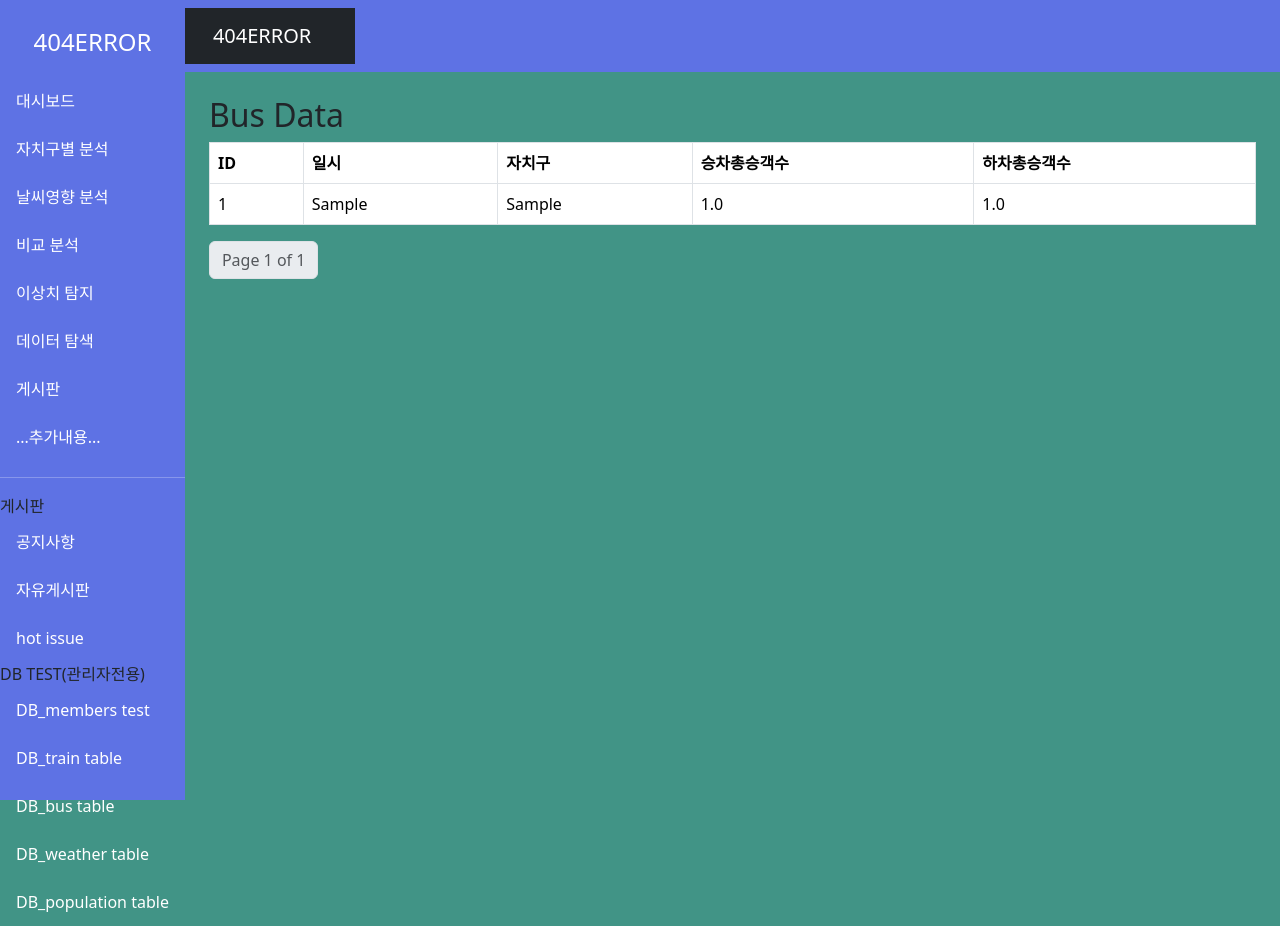
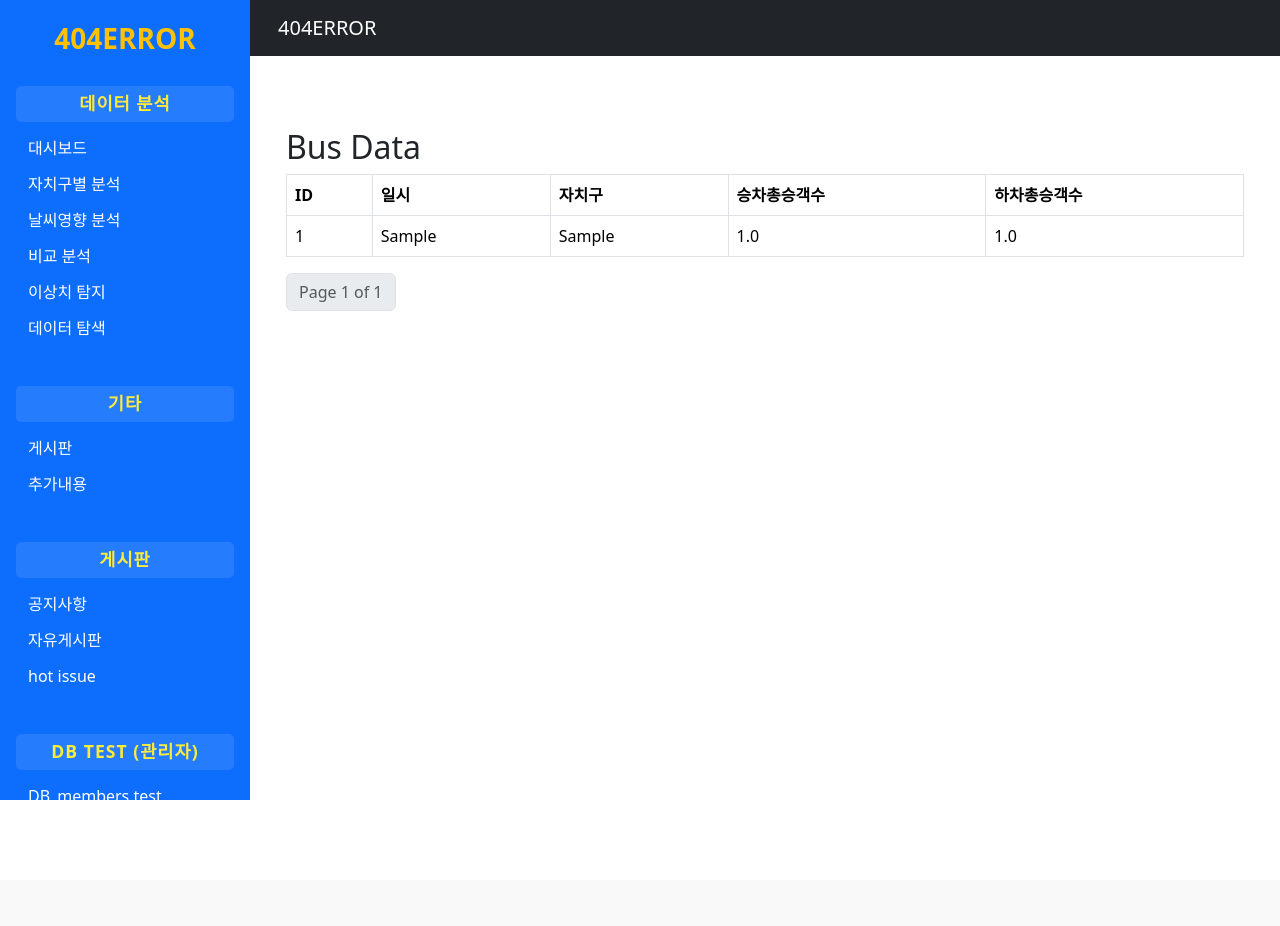
Before and after one commit to humanda-404error/human-da5-404ERROR, a Flask app: page /db_bus in a window 1280 px wide. After the commit the page ends 800 px from the top, so only its background shows below. Run offline with Flask 3, Linux system fonts and the light colour scheme; tables that the repository leaves empty hold one stand-in row (values such as "Sample post"); parts of the project's set-up code (start-up, migrations or seed data) failed here and were passed over.

Commit message:
last setting

```diff
--- a/404ERROR/app/main/commons/common_routes.py
+++ b/404ERROR/app/main/commons/common_routes.py
@@ -3,12 +3,66 @@ from app.auth.routes import get_db_connection
 from app.main.blueprint import main_bp
 from app.models import Member, Notice, Update, Weather, Population, Train, Bus
 
+import requests
+from bs4 import BeautifulSoup
+
 def register_common_routes(main_bp):
+    @main_bp.route('/main')
+    @main_bp.route('/main')
+    def main():
+        notices = Notice.query.order_by(Notice.created_at.desc()).limit(5).all()
+        updates = Update.query.order_by(Update.release_date.desc()).limit(5).all()
+        member_count = Member.query.count()
+
+        # 크롤링된 hot issue 데이터
+        hot_issues = get_hot_issues()  # ["이슈1", "이슈2", ...] 형태 리스트여야 함
+
+        return render_template(
+            'common/main.html',
+            notices=notices if notices else [],
+            updates=updates if updates else [],
+            member_count=member_count if member_count > 0 else [],
+            hot_issues=hot_issues if hot_issues else []  # None 대신 빈 리스트로 기본값 설정
+        )
+
+    def get_hot_issues():
+        try:
+            url = "https://www.bigkinds.or.kr/"
+            res = requests.get(url)
+            res.raise_for_status()  # 요청에 실패하면 예외 발생
+
+            soup = BeautifulSoup(res.text, 'html.parser')
+
+            # <a> 태그에서 'data-topic' 속성 값을 추출
+            issue_elements = soup.find_all('a', class_='issupop-btn')
+
+            # 'data-topic' 속성에서 이슈 제목만 추출
+            issues = [element.get('data-topic') for element in issue_elements if element.get('data-topic')]
+
+            return issues[:5]  # 첫 5개 이슈만 반환
+
+        except requests.exceptions.RequestException as e:
+            print(f"크롤링 중 오류 발생: {e}")
+            return []  # 예외 발생 시 빈 리스트 반환
+
     @main_bp.route('/')
     def index():
-            if 'user_id' not in session:
-                return redirect(url_for('auth.login'))  # 로그인 안했으면 로그인으로 보내기
-            return render_template('common/main.html', logged_in=True)
+        if 'user_id' not in session:
+            return redirect(url_for('auth.login'))
+
+        notices = Notice.query.order_by(Notice.created_at.desc()).limit(5).all()
+        updates = Update.query.order_by(Update.release_date.desc()).limit(5).all()
+        member_count = Member.query.count()
+        hot_issues = get_hot_issues()
+
+        return render_template(
+            'common/main.html',
+            logged_in=True,
+            notices=notices if notices else [],
+            updates=updates if updates else [],
+            member_count=member_count if member_count > 0 else [],
+            hot_issues=hot_issues if hot_issues else []
+        )
 
     @main_bp.route('/members')
     def members():
--- a/404ERROR/app/main/templates/common/base.html
+++ b/404ERROR/app/main/templates/common/base.html
@@ -1,4 +1,3 @@
-<!-- templates/base.html -->
 <!DOCTYPE html>
 <html lang="ko">
 <head>
@@ -7,73 +6,81 @@
     <link href="https://cdn.jsdelivr.net/npm/bootstrap@5.3.2/dist/css/bootstrap.min.css" rel="stylesheet">
     <link href="{{ url_for('static', filename='css/common.css') }}" rel="stylesheet">
 </head>
+
 <body>
-<div class="d-flex">
     <!-- Sidebar -->
-    <div class="sidebar">
-        <h4 class="text-white text-center">
-            <a href="{{ url_for('main.index') }}" class="text-white text-decoration-none">404ERROR</a>
+    <div class="sidebar bg-primary text-white d-flex flex-column" style="width: 250px; height: 100vh; position: fixed; overflow: hidden;">
+        <div class="p-3 flex-grow-1 d-flex flex-column" style="overflow-y: auto;">
+            <!-- 팀명 -->
+            <h4 class="team-title">
+                <a href="{{ url_for('main.index') }}" class="text-warning text-decoration-none">404ERROR</a>
             </h4>
+
+            <!-- 데이터 분석 섹션 -->
+            <div class="sidebar-section mb-4">
+                <div class="sidebar-title">데이터 분석</div>
                 <a href="{{ url_for('main.dashboard') }}">대시보드</a>
                 <a href="{{ url_for('main.district') }}">자치구별 분석</a>
                 <a href="{{ url_for('main.weather') }}">날씨영향 분석</a>
                 <a href="#">비교 분석</a>
                 <a href="#">이상치 탐지</a>
                 <a href="#">데이터 탐색</a>
+            </div>
+
+            <!-- 기타 섹션 -->
+            <div class="sidebar-section mb-4">
+                <div class="sidebar-title">기타</div>
                 <a href="#">게시판</a>
-        <a href="#">...추가내용...</a>
+                <a href="#">추가내용</a>
                 {% if logged_in %}
                 <a href="{{ url_for('auth.logout') }}">Logout</a>
                 {% endif %}
-        <hr class="text-white">
-        <!-- <a href="#">'<'DB test'>'</a> -->
-        게시판
+            </div>
+
+            <!-- 게시판 섹션 -->
+            <div class="sidebar-section mb-4">
+                <div class="sidebar-title">게시판</div>
                 <a href="{{ url_for('main.members') }}">공지사항</a>
                 <a href="{{ url_for('main.members') }}">자유게시판</a>
                 <a href="{{ url_for('main.members') }}">hot issue</a>
-         DB TEST(관리자전용)
+            </div>
+
+            <!-- DB TEST 섹션 -->
+            <div class="sidebar-section mb-4">
+                <div class="sidebar-title">DB TEST (관리자)</div>
                 <a href="{{ url_for('main.members') }}">DB_members test</a>
                 <a href="{{ url_for('main.db_train') }}">DB_train table</a>
                 <a href="{{ url_for('main.db_bus') }}">DB_bus table</a>
                 <a href="{{ url_for('main.db_weather') }}">DB_weather table</a>
                 <a href="{{ url_for('main.db_population') }}">DB_population table</a>
             </div>
+        </div>
+    </div>
 
     <!-- Main content -->
-    <div class="flex-grow-1">
-        <nav class="navbar navbar-expand-lg navbar-dark navbar-custom">
+    <div class="main-content">
         <!-- 네비게이션 바 -->
         <nav class="navbar navbar-expand-lg navbar-dark bg-dark px-3">
             <div class="container-fluid">
                 <a class="navbar-brand" href="{{ url_for('main.index') }}">404ERROR</a>
-
                 <div class="d-flex ms-auto align-items-center gap-3">
                     {% if session.user_id %}
-                <!-- 알림 및 회원정보 -->
                         <span class="text-white">
                             닉네임: {{ current_user.nickname }} /
                             등급: {{ current_user.grade }} /
                             포인트: {{ current_user.points }}
                         </span>
-
-                <!-- 실시간 채팅 -->
                         <a href="{{ url_for('main.chat') }}" class="btn btn-sm btn-outline-light">실시간채팅</a>
-
-                <!-- 회원정보 수정 -->
                         <a href="{{ url_for('main.profile_edit') }}" class="btn btn-sm btn-outline-light">회원정보 변경</a>
-
-                <!-- 고객센터 -->
                         <a href="{{ url_for('main.support') }}" class="btn btn-sm btn-outline-light">고객센터</a>
                     {% endif %}
                 </div>
             </div>
         </nav>
-        </nav>
 
-        <!-- 페이지별 콘텐츠 삽입 -->
-        <div class="container mt-4">
+        <!-- 콘텐츠 영역 -->
+        <div class="container mt-4 main-container">
             {% block content %}{% endblock %}
-        </div>
         </div>
     </div>
 
--- a/404ERROR/app/models.py
+++ b/404ERROR/app/models.py
@@ -18,6 +18,7 @@ class Member(db.Model):
         return f'<Member {self.username}>'
 
 class Notice(db.Model):
+    __tablename__ = 'notices'
     id = db.Column(db.Integer, primary_key=True)
     title = db.Column(db.String(255), nullable=False)
     content = db.Column(db.Text, nullable=False)
@@ -29,6 +30,7 @@ class Notice(db.Model):
         return f'<Notice {self.title}>'
 
 class Update(db.Model):
+    __tablename__ = 'updates'
     id = db.Column(db.Integer, primary_key=True)
     version = db.Column(db.String(50), nullable=False)
     description = db.Column(db.Text, nullable=False)
--- a/404ERROR/app/static/css/common.css
+++ b/404ERROR/app/static/css/common.css
@@ -1,24 +1,48 @@
-body {
-    background-color: #419486;
-}
-
-.sidebar {
-    height: 100vh;
-    background-color: #5e72e4;
-    padding-top: 1rem;
-}
-
+/* sidebar 내부 링크 스타일 */
 .sidebar a {
+    display: block;
     color: white;
-    display: block;
-    padding: 0.75rem 1rem;
+    padding: 6px 12px;
     text-decoration: none;
+    border-radius: 5px;
+    transition: background 0.2s ease;
 }
 
 .sidebar a:hover {
-    background-color: #324cdd;
+    background-color: rgba(255, 255, 255, 0.2);
 }
 
-.navbar-custom {
-    background-color: #5e72e4;
+/* 부주제(섹션 타이틀) 스타일 */
+.sidebar-title {
+    font-weight: bold;
+    font-size: 1.1rem;
+    text-align: center;
+    margin: 1rem 0 0.5rem;
+    padding: 0.3rem 0;
+    background-color: rgba(255, 255, 255, 0.1);
+    border-radius: 5px;
+    color: #ffeb3b;
+    text-transform: uppercase;
+    letter-spacing: 1px;
 }
+
+/* 메인 콘텐츠 시작 위치 */
+.main-content {
+    margin-left: 250px;
+}
+
+/* 콘텐츠 박스 스타일 */
+.main-container {
+    background-color: white;
+    border-radius: 10px;
+    padding: 1.5rem;
+    min-height: 100vh;
+}
+
+/* 팀 이름 상단 스타일 */
+.team-title {
+    font-size: 1.75rem;
+    font-weight: 700;
+    text-align: center;
+    color: #ffc107;
+}
```
Also changed, not shown: 404ERROR/app/main/templates/common/main.html (+86 -4 lines). Lines whose indentation alone changed are shown as unchanged.
